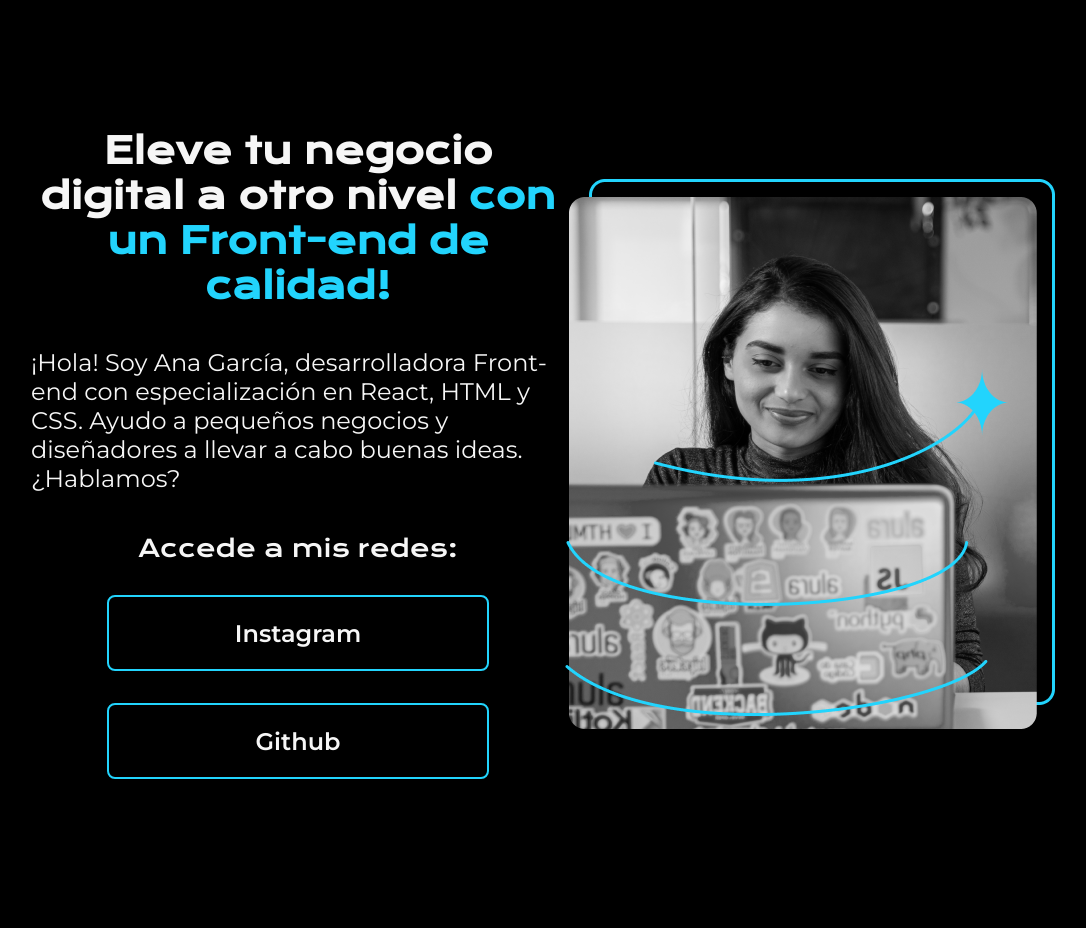
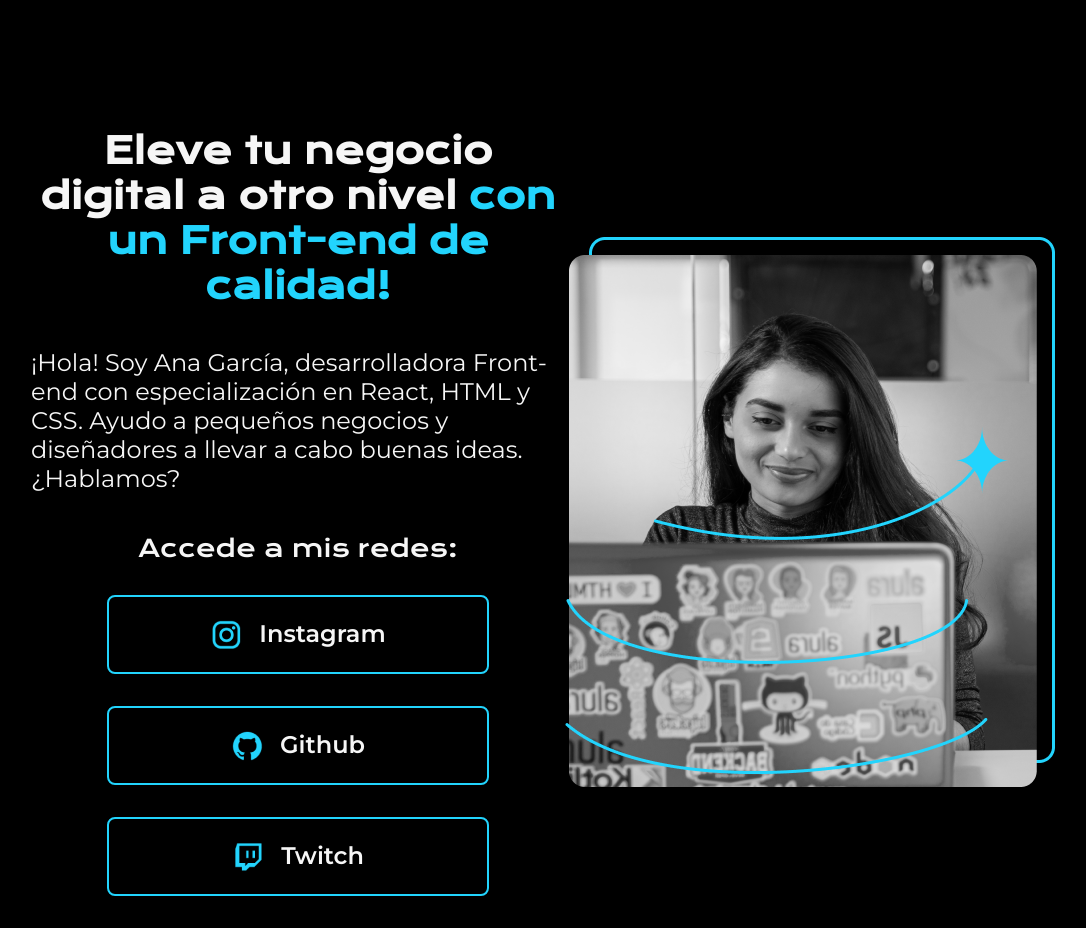
Before and after one commit to fcicerelli/html-css-desarrollo-estructura-archivos-tags__Alura, a plain HTML site: page index.html in a window 1280 px wide. Shown: the whole page, without its empty margins (97-1183 px from the left). Drawn offline with nearby package versions, Linux system fonts and the light colour scheme.

Commit message:
creando iconos clicables

```diff
--- a/index.html
+++ b/index.html
@@ -18,11 +18,18 @@
       </p>
       <div class="presentacion__enlaces">
         <h2 class="presentacion__enlaces__subtitulo">Accede a mis redes:</h2>
-        <a class="presentacion__enlaces__link" href="https://www.instagram.com/">Instagram</a>
-        <a class="presentacion__enlaces__link" href="https://www.github.com/">Github</a>
+        <a class="presentacion__enlaces__link" href="https://www.instagram.com/">
+          <img src="./assets/instagram.png" alt="Icono de Instagram">
+          Instagram</a>
+        <a class="presentacion__enlaces__link" href="https://www.github.com/">
+          <img src="./assets/github.png" alt="Icono de GitHub">
+          Github</a>
+        <a class="presentacion__enlaces__link" href="https://www.twitch.com/">
+          <img src="./assets/twitch.png" alt="Icono de Twitch">
+          Twitch</a>
       </div>
     </section>
-    <img src="./Imagem.png" alt="Imagen de Ana García trabajando">
+    <img src="./assets/Imagem.png" alt="Imagen de Ana García trabajando">
 
   </main>
   <footer></footer>
--- a/style.css
+++ b/style.css
@@ -71,6 +71,15 @@ h1 {
   font-weight: 600;
   color: #f6f6f6;
   border: 2px solid #22d4fd;
+  display: flex;
+  justify-content: center;
+  gap: 16px;
+}
+
+.presentacion__enlaces__link:hover {
+  background-color: #272727;
+  border-color: #0000FF;
+  cursor: url('./assets/html-5.png'), auto;
 }
 
 /* .montserrat-<uniquifier> {
```
Also changed, not shown: assets/Imagem.png (renamed from Imagem.png), assets/github.png (added), assets/hand-pointer.png (added), assets/html-5.png (renamed from html-5.png), assets/instagram.png (added), assets/linkedin.png (added), assets/twitch.png (added), assets/twitter-novo.png (added), assets/twitter.png (added).
